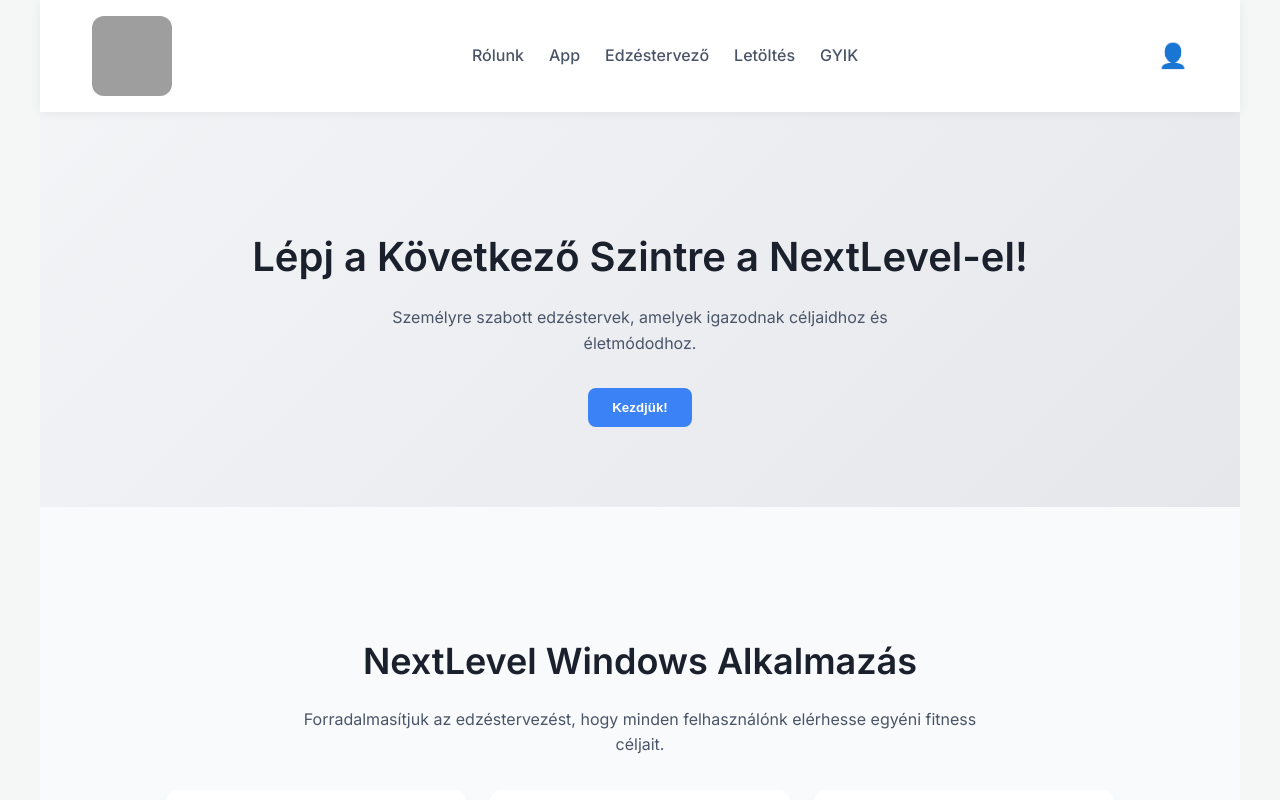
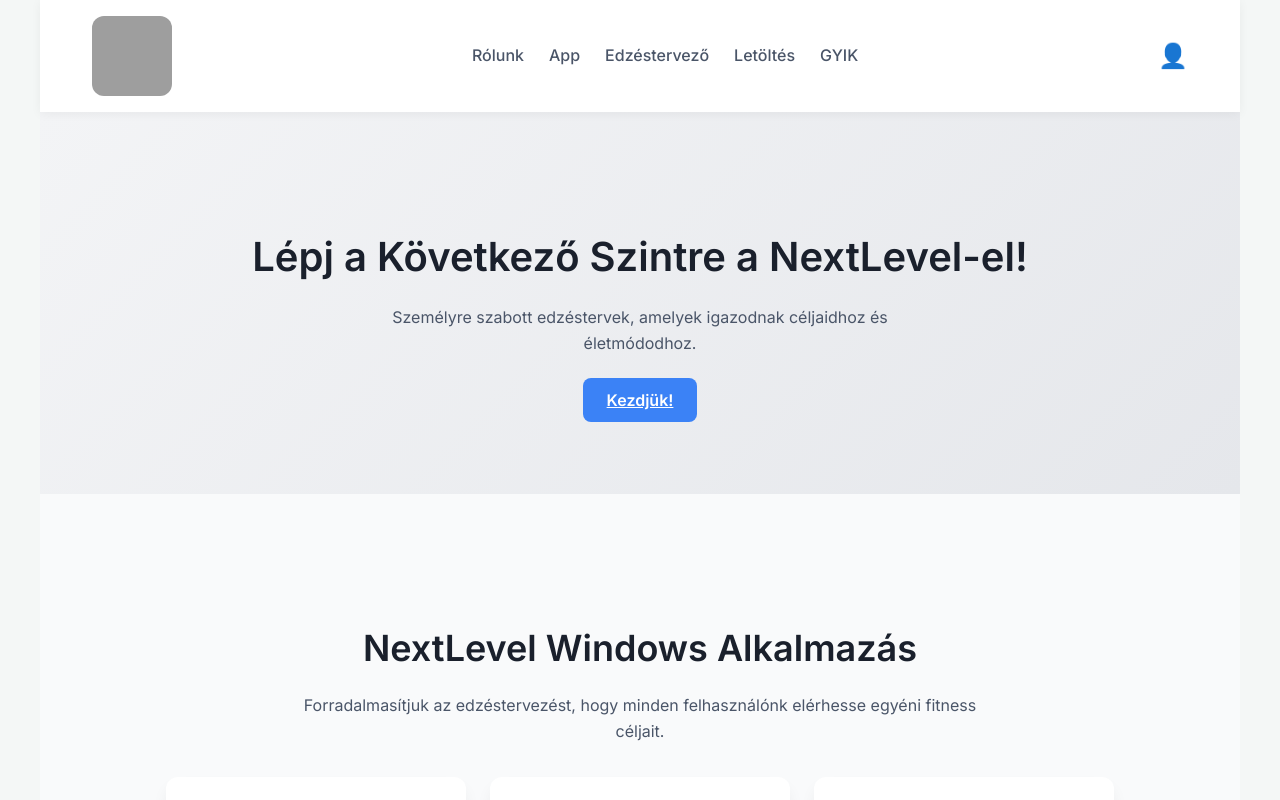
Before and after one commit to kytrack/nlreact, a React (Vite) app: page /home in a window 1280 px wide. Shown: the top 800 px of the page. Built offline with nearby package versions, Linux system fonts and the light colour scheme; grey boxes are pictures that could not be loaded.

Commit message:
"kezdjuk" gomb bekotve

```diff
--- a/src/pages/Home.tsx
+++ b/src/pages/Home.tsx
@@ -85,7 +85,7 @@ const Home = () => {
   <div className="hero-content">
     <h2>Lépj a Következő Szintre a NextLevel-el!</h2>
     <p>Személyre szabott edzéstervek, amelyek igazodnak céljaidhoz és életmódodhoz.</p>
-          <button className="cta-button">Kezdjük!</button>
+    <a href="#planner" className="cta-button">Kezdjük!</a>
   </div>
 </section>
 
--- a/src/pages/home.css
+++ b/src/pages/home.css
@@ -1,3 +1,6 @@
+html {
+  scroll-behavior: smooth;
+}
 body {
     font-family: 'Inter', -apple-system, BlinkMacSystemFont, 'Segoe UI', 'Roboto', sans-serif;
     margin: 0;
```
Lines whose indentation alone changed are shown as unchanged.
